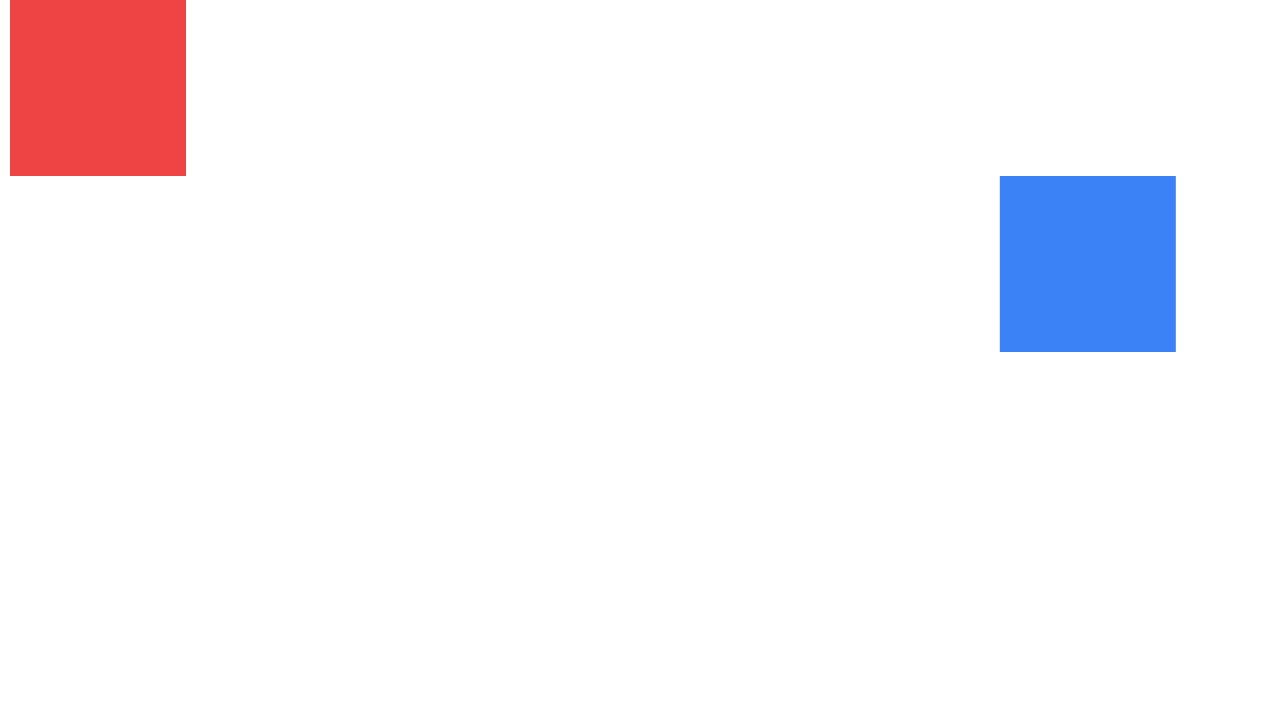
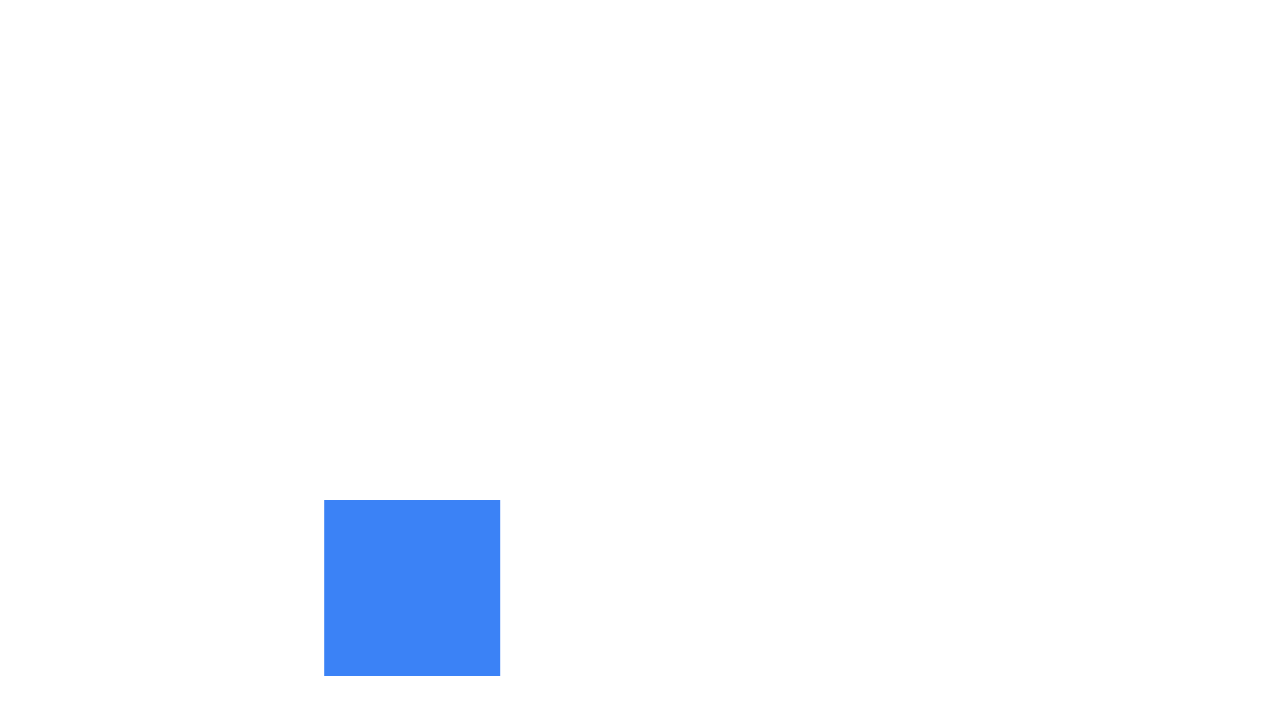
Before and after one commit to aeinmananni/animation-with-tailwind-css-in-react-js, a React (Vite) app: page / in a window 1280 px wide. Shown: the top 714 px of the page. Built offline with nearby package versions, Linux system fonts and the light colour scheme.

Commit message:
Add moving 3

```diff
--- a/src/components/animations-keyframs/index.tsx
+++ b/src/components/animations-keyframs/index.tsx
@@ -3,8 +3,9 @@ import styles from "./style.module.css";
 const AnimationsKeyFrams = () => {
   return (
     <>
-      <div className={styles.div1}></div>
-      <div className={styles.div2}></div>
+      <div className={styles.div3}></div>
+      {/* <div className={styles.div1}></div>
+      <div className={styles.div2}></div> */}
     </>
   );
 };
--- a/src/components/animations-keyframs/style.module.css
+++ b/src/components/animations-keyframs/style.module.css
@@ -5,3 +5,6 @@
 .div2 {
   @apply w-44 h-44 bg-blue-500 animate-move2;
 }
+.div3 {
+  @apply w-44 h-44 bg-blue-500 animate-move3;
+}
--- a/tailwind.config.js
+++ b/tailwind.config.js
@@ -13,7 +13,8 @@ export default {
       },
       animation:{
         move1:"move1 2s linear infinite alternate",
-        move2:"move2 2s ease-in-out infinite"
+        move2:"move2 2s ease-in-out infinite",
+        move3:"move3 3s ease-in-out infinite both"
       },
       keyframes:{
          move1:{
@@ -23,6 +24,13 @@ export default {
          move2:{
              "0%":{transform:"translateX(0)"},
              "100%":{transform:"translateX(1000px)"}
+         },
+         move3:{
+              "0%":{transform:"translateX(0)"},
+              "25%":{transform:"translateX(1200px)"},
+              "50%":{transform:"translate(1200px,500px)"},
+              "75%":{transform:"translate(0,500px)"},
+              "100%":{transform:"translate(0,0)"},
          }
       }
     },
```
